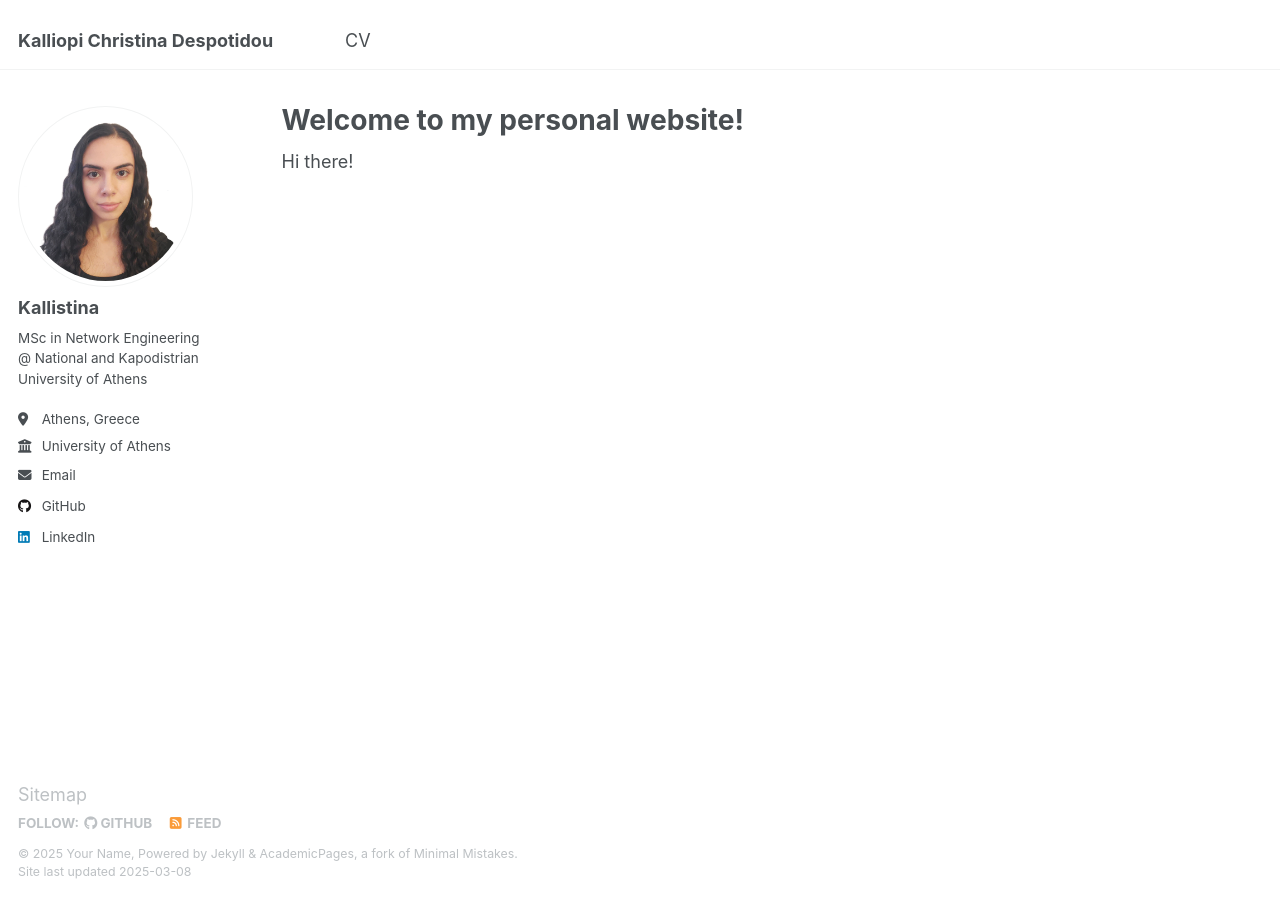
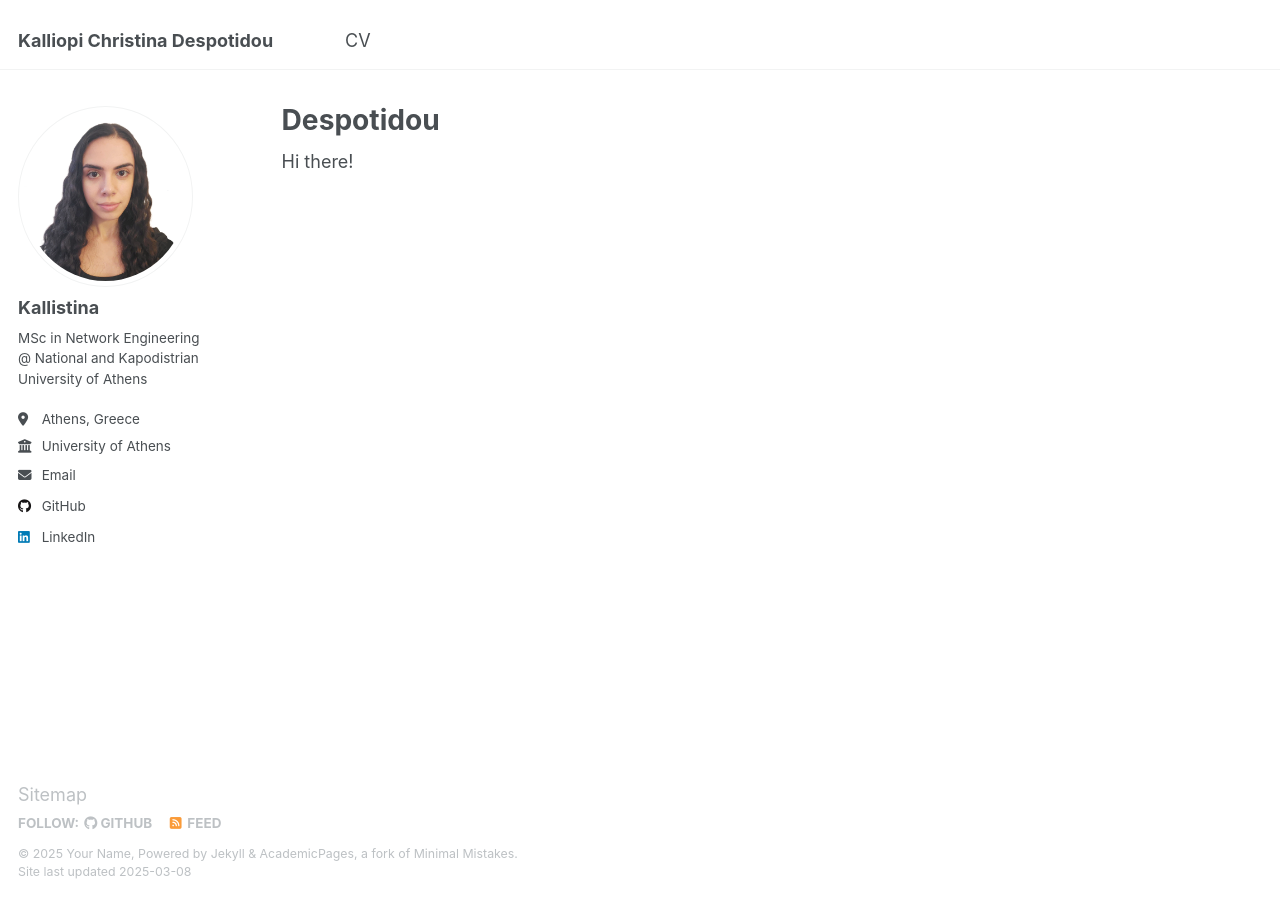
Before and after one commit to Kallistina/Kallistina.github.io, a Jekyll site: the page built from _pages/about.md, in a window 1280 px wide. Built offline with Jekyll 4.4.1, drawn with Linux system fonts in a browser that asks for light colours.

Commit message:
Update about.md

```diff
--- a/_pages/about.md
+++ b/_pages/about.md
@@ -1,6 +1,6 @@
 ---
 permalink: /
-title: "Welcome to my personal website!"
+title: "Despotidou"
 author_profile: true
 redirect_from:
   - /about/
```
